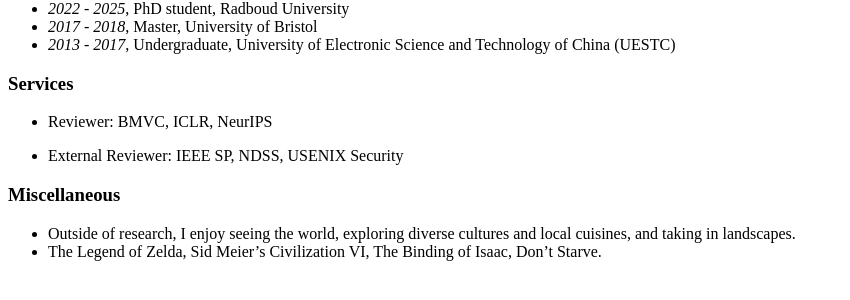
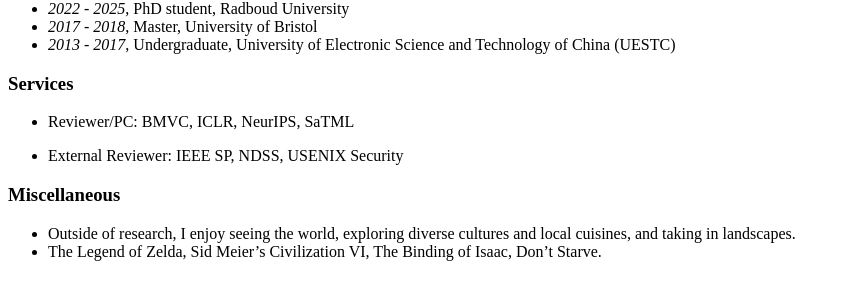
Before and after one commit to xiaoyunxxy/xiaoyunxxy.github.io, a Jekyll site: the page built from _pages/include/others.md, in a window 1280 px wide. Shown: the part 479-779 px from the top of the page, without its empty margins (0-850 px from the left). Built offline with Jekyll 4.4.1, drawn with Linux system fonts in a browser that asks for light colours; our own code applies the rules of GitHub Pages for plain Markdown files.

Commit message:
update cv

```diff
--- a/_pages/include/others.md
+++ b/_pages/include/others.md
@@ -4,7 +4,7 @@
 - *2013 - 2017*, Undergraduate, University of Electronic Science and Technology of China (UESTC)
 
 # Services
-- Reviewer: BMVC, ICLR, NeurIPS
+- Reviewer/PC: BMVC, ICLR, NeurIPS, SaTML
 
 - External Reviewer: IEEE SP, NDSS, USENIX Security
 
```
Also changed, not shown: _pages/include/news.md (+1 -0 lines), 1 other file.
